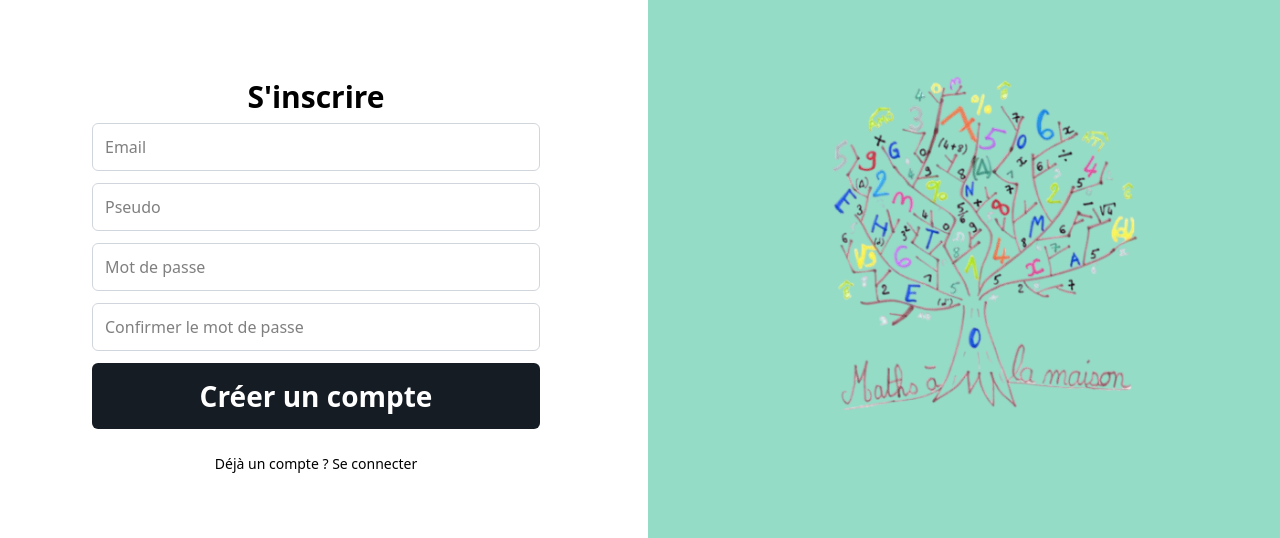
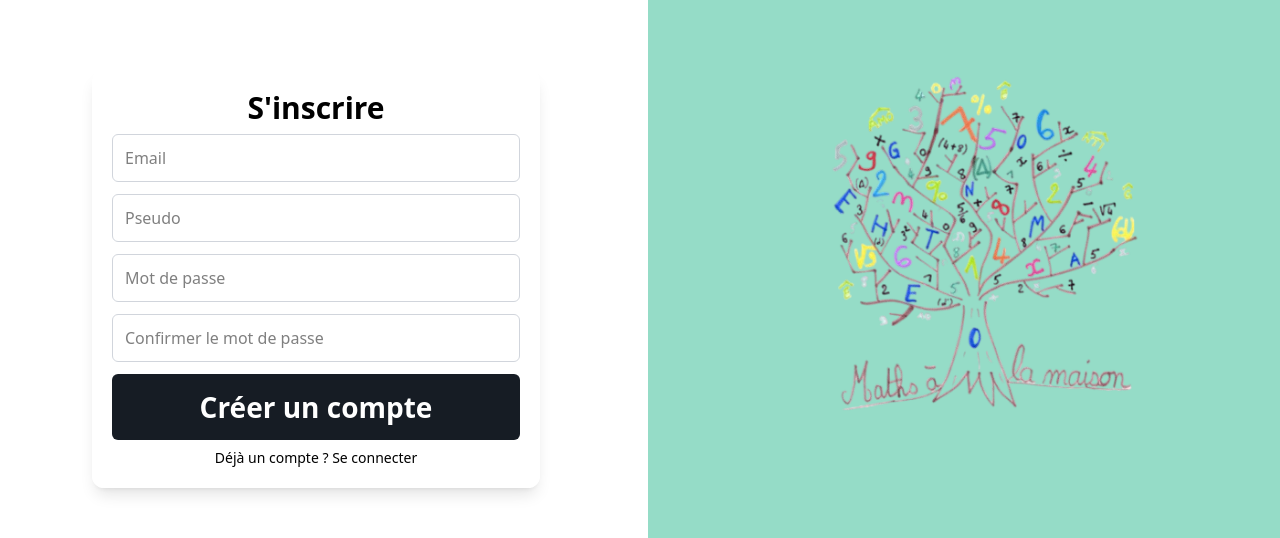
Before and after one commit to OmerGS/MathsALaMaison-ReactJS, a Next.js app in the folder application/: page /auth/signup in a window 1280 px wide. Shown: the part 121-659 px from the top of the page. Built offline with nearby package versions, Linux system fonts and the light colour scheme; no server answers.

Commit message:
style: enhance UI of Login and Signup components with improved layout and background

```diff
--- a/application/src/app/auth/login/Login.tsx
+++ b/application/src/app/auth/login/Login.tsx
@@ -61,7 +61,7 @@ export default function LoginPage() {
 
       {/* Right side – formulaire */}
       <div className={`md:flex-1 ${isMobile ? "bg-accent" : "bg-bg"} p-10 flex flex-col justify-center items-center space-y-2 w-full`}>
-
+        <div className="bg-white/80 flex flex-col justify-center items-center space-y-2 rounded-xl w-full max-w-md p-5 shadow-lg backdrop-blur-md">
         <h1 className="text-3xl font-bold mb-6 text-black">Connexion</h1>
 
         <FormInput
@@ -87,6 +87,7 @@ export default function LoginPage() {
         </FormButton>
 
         <LinkButton to="/auth/signup" color="black">Pas de compte ? S'inscrire</LinkButton>
+        </div>
       </div>
     </div>
   );
--- a/application/src/app/auth/reset/ResetPassword.tsx
+++ b/application/src/app/auth/reset/ResetPassword.tsx
@@ -133,6 +133,7 @@ export default function ResetPassword() {
 
         {/* Côté formulaire */}
         <div className={`md:flex-1 ${isMobile ? "bg-accent" : "bg-bg"} p-10 flex flex-col justify-center items-center space-y-2 w-full`}>
+          <div className="bg-white/80 flex flex-col justify-center items-center space-y-2 rounded-xl w-full max-w-md p-5 shadow-lg backdrop-blur-md">
             <h1 className="text-3xl font-bold mb-6 text-black">
               Mot de passe oublié
             </h1>
@@ -189,5 +190,6 @@ export default function ResetPassword() {
             <LinkButton to="/auth/signup" color="black">Pas de compte ? S'inscrire</LinkButton>
           </div>
         </div>
+    </div>
   );
 }
--- a/application/src/app/auth/signup/Signup.tsx
+++ b/application/src/app/auth/signup/Signup.tsx
@@ -38,7 +38,7 @@ export default function Signup() {
       <BackButton />
       {/* Formulaire (gauche sur desktop) */}
       <div className={`md:flex-1 ${isMobile ? "bg-signup" : "bg-bg"} p-10 flex flex-col justify-center items-center space-y-2 w-full`}>
-
+        <div className="bg-white/80 flex flex-col justify-center items-center space-y-2 rounded-xl w-full max-w-md p-5 shadow-lg backdrop-blur-md">
           <h1 className="text-3xl font-bold text-black mb-2 text-center">
             S'inscrire
           </h1>
@@ -75,11 +75,10 @@ export default function Signup() {
             {loading ? <Spinner /> : "Créer un compte"}
           </FormButton>
 
-          <div className="text-center">
-            <LinkButton to="/auth/login" color="text-black">
+          <LinkButton to="/auth/login" color="text-black">
               Déjà un compte ? Se connecter
-            </LinkButton>
-          </div>
+          </LinkButton>
+        </div>
       </div>
 
 
```
Lines whose indentation alone changed are shown as unchanged.
